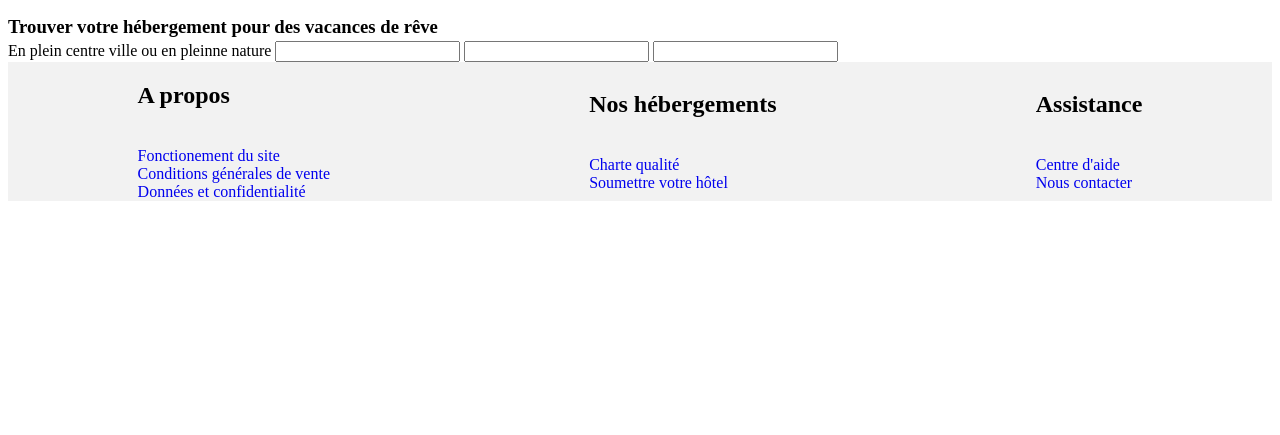
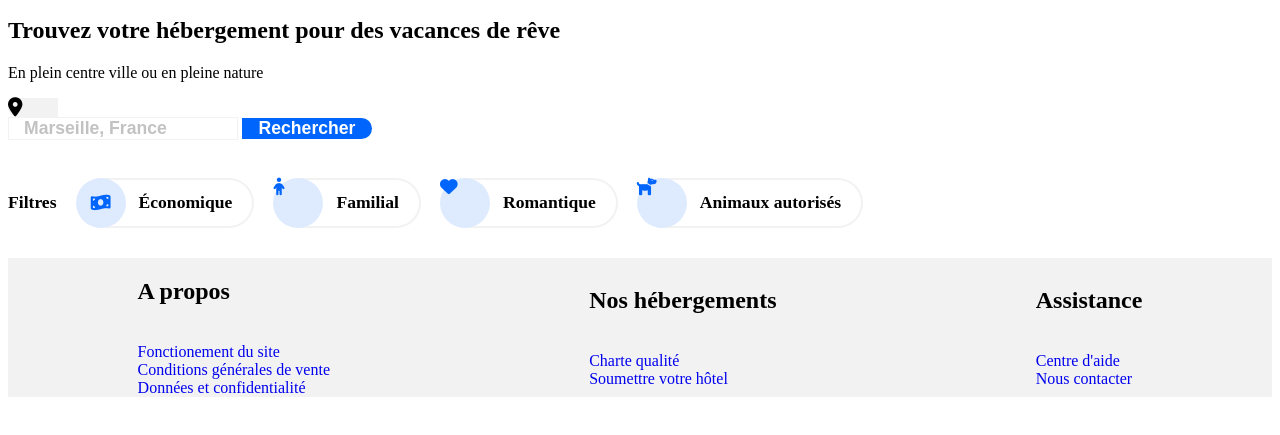
Before and after one commit to Jonathan34490/Jonathan34490, a plain HTML site: page index.html in a window 1280 px wide. Shown: the part 79-514 px from the top of the page. Drawn offline with Linux system fonts and the light colour scheme.

Commit message:
filtre + recherche

```diff
--- a/CSS/style.css
+++ b/CSS/style.css
@@ -46,3 +46,141 @@ a {
 #enTete{
     margin-bottom: 3px;
 }
+
+.containerMarker {
+    background-color: #f2f2f2;
+    border-radius: 15px 0 0 15px;
+    width: 50px;
+    flex-shrink: 0;
+}
+.containerMarker i{
+    margin: auto;
+    font-size: 1.2rem;
+}
+
+.searchBar{
+    margin-bottom: 30px;
+    height: 50px;
+}
+
+
+.textFilter{
+    align-self: center;
+}
+
+.filters{
+    flex-wrap: wrap;
+    font-weight: 700;
+    font-size: 1.1rem;
+    margin-bottom: 30px;
+}
+
+.filter{
+    align-items: center;
+    height: 46px;
+    border: 2px solid #f2f2f2;
+    border-left: none;
+    margin-left: 20px;
+    padding-right: 20px;
+    border-radius: 25px;
+}
+
+.filter span{
+    padding-left: 12px;
+}
+
+.filter:hover{
+    cursor: pointer;
+    border-color: #0065FC;
+    color: #0065FC;
+}
+
+.filterList{
+    flex-wrap: wrap;
+}
+
+.iconFilter{
+    position: relative;
+    right: 1px;
+    width: 50px;
+    height: 50px;
+    border-radius: 50%;
+    background-color: #DEEBFF;
+}
+
+.iconFilter i{
+    margin: auto;
+    color: #0065FC;
+}
+
+.iconInfo{
+    height: 20px;
+    width: 20px;
+    border: 1px solid #f2f2f2;
+    border-radius: 1rem;
+    margin-right: 10px;
+}
+
+.iconInfo i{
+    margin: auto;
+    font-size: .9rem;
+    color: #0065FC;
+}
+
+.search{
+    margin-bottom: 30px;
+}
+
+.search h2{
+    margin-bottom: 10px;
+}
+
+.search p{
+    margin-top: 10px;
+}
+
+.searchBar{
+    margin-bottom: 30px;
+    height: 50px;
+}
+
+.containerMarker{
+    background-color: #f2f2f2;
+    border-radius: 15px 0 0 15px;
+    width: 50px;
+    flex-shrink: 0;
+}
+
+.containerMarker i{
+    margin: auto;
+    font-size: 1.2rem;
+}
+
+.searchInput{
+    border: 1px solid #f2f2f2;
+    padding: 0 0 0 15px;
+    font-size: 1.1rem;
+    font-weight: 600;
+    width: 230px;
+}
+
+.searchInput::placeholder{
+    color: #c2c2c2;
+}
+
+.searchButton{
+    width: 130px;
+    background-color: #0065FC;
+    border: none;
+    padding: 0;
+    border-radius: 0 15px 15px 0;
+    color: #fff;
+    font-weight: 600;
+    font-size: 1.1rem;
+    cursor: pointer;
+    flex-shrink: 0;
+}
+
+.searchButton i{
+    display: none;
+}
--- a/index.html
+++ b/index.html
@@ -1,6 +1,7 @@
 <html>
     <head>
        <link href="CSS/style.css" rel="stylesheet" type="text/css" media="all">
+       <script src="https://kit.fontawesome.com/1fb986e028.js" crossorigin="anonymous"></script>
     </head>
 
     <header>
@@ -26,12 +27,53 @@
 
     <body>
         <div>
-            <h3 id="enTete">Trouver votre hébergement pour des vacances de rêve</h3>
-            En plein centre ville ou en pleinne nature
-            <input type="text">
-            <input type="text">
-            <input type="text">
+            <h2>Trouvez votre hébergement pour des vacances de rêve</h2>
+            <p>En plein centre ville ou en pleine nature</p>
+            <form class="searchBar bloc" action="#">
+                <div class="containerMarker bloc">
+                    <i class="fas fa-map-marker-alt"></i>
+                </div>
+                <input type="search" class="searchInput" placeholder="Marseille, France">
+                <button class="searchButton">
+                    <span>Rechercher</span>
+                    <i class="fas fa-search"></i>
+                </button>
+            </form>
 
+            <div class="filters box">
+                <div class="textFilter">Filtres</div>
+                <div class="filterList box">
+
+                    <div class="filter box">
+                        <div class="iconFilter box">
+                            <i class="fas fa-money-bill-wave"></i>
+                        </div>
+                        <span>Économique</span>
+                    </div>
+
+                    <div class="filter box">
+                        <div class="iconFilter flex">
+                            <i class="fas fa-child"></i>
+                        </div>
+                        <span>Familial</span>
+                    </div>
+
+                    <div class="filter box">
+                        <div class="iconFilter flex">
+                            <i class="fas fa-heart"></i>
+                        </div>
+                        <span>Romantique</span>
+                    </div>
+
+                    <div class="filter box">
+                        <div class="iconFilter flex">
+                            <i class="fas fa-dog"></i>
+                        </div>
+                        <span>Animaux autorisés</span>
+                    </div>
+
+                </div>
+            </div>
 
 
 
```
